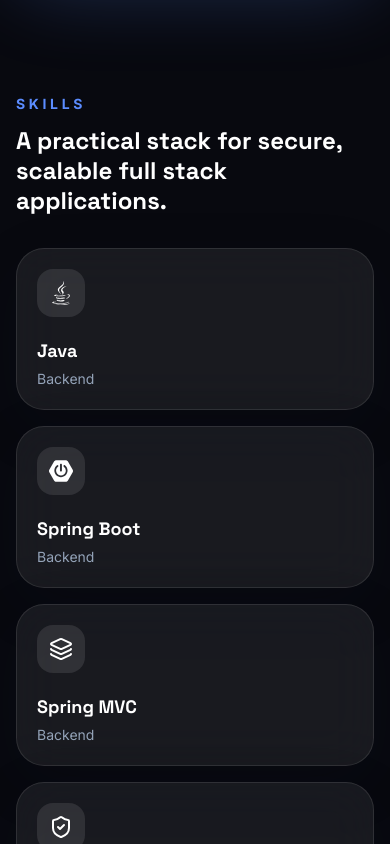
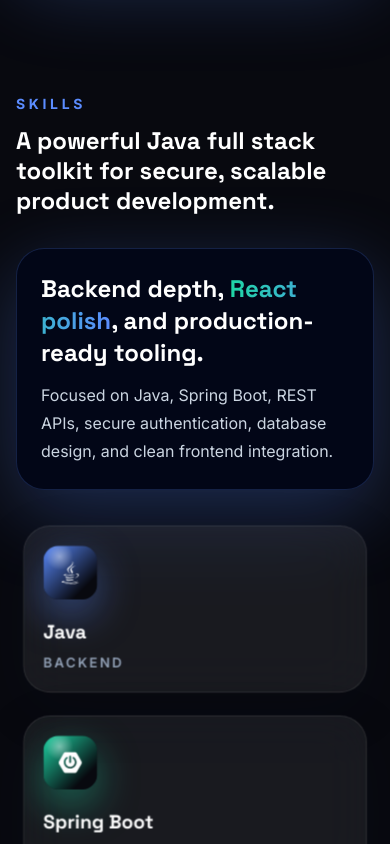
Before and after one commit to Jagannath-2580/Jagannath_Portfolio, a React (Vite) app: page / in a window 390 px wide. Shown: the part 3160-4004 px from the top of the page. Built offline with nearby package versions, Linux system fonts and the light colour scheme.

Commit message:
Enhance skills and mobile interactions

```diff
--- a/src/App.tsx
+++ b/src/App.tsx
@@ -1,4 +1,5 @@
-import { Route, Routes } from 'react-router-dom';
+import { useEffect } from 'react';
+import { Route, Routes, useLocation } from 'react-router-dom';
 import { Footer } from './components/Footer';
 import { Hero } from './components/Hero';
 import { CustomCursor, Loader, Navbar, ScrollProgress } from './components/Layout';
@@ -27,12 +28,26 @@
   );
 }
 
+function ScrollToTop() {
+  const { pathname, hash } = useLocation();
+
+  useEffect(() => {
+    if (hash) return;
+    window.scrollTo({ top: 0, left: 0, behavior: 'auto' });
+  }, [pathname, hash]);
+
+  return null;
+}
+
 export default function App() {
   return (
-    <Routes>
-      <Route path="/" element={<PortfolioPage />} />
-      <Route path="/projects/:slug" element={<ProjectDetails />} />
-      <Route path="*" element={<PortfolioPage />} />
-    </Routes>
+    <>
+      <ScrollToTop />
+      <Routes>
+        <Route path="/" element={<PortfolioPage />} />
+        <Route path="/projects/:slug" element={<ProjectDetails />} />
+        <Route path="*" element={<PortfolioPage />} />
+      </Routes>
+    </>
   );
 }
--- a/src/components/Hero.tsx
+++ b/src/components/Hero.tsx
@@ -57,7 +57,13 @@
           <div className="absolute -inset-6 rounded-[44px] bg-gradient-to-br from-electric/25 via-aurora/20 to-ember/20 blur-3xl" />
           <div className="relative overflow-hidden rounded-[32px] border border-white/20 bg-[#7fb0f0] p-3 shadow-glow backdrop-blur-2xl dark:bg-[#7fb0f0]">
             <div className="overflow-hidden rounded-[24px] bg-[#7fb0f0]">
-              <img src={profile.photo} alt="Jagannath Behera profile" className="h-[380px] w-full scale-[1.18] object-cover object-[50%_24%] sm:h-[500px] lg:h-[540px]" />
+              <img
+                src={profile.photo}
+                alt="Jagannath Behera profile"
+                draggable={false}
+                onContextMenu={(event) => event.preventDefault()}
+                className="h-[380px] w-full select-none scale-[1.18] object-cover object-[50%_24%] sm:h-[500px] lg:h-[540px]"
+              />
             </div>
             <div className="absolute bottom-5 left-5 right-5 overflow-hidden rounded-2xl border border-white/30 bg-[#050816]/95 p-4 text-white shadow-[0_28px_80px_rgba(0,0,0,.72)] ring-1 ring-electric/30 backdrop-blur-2xl sm:bottom-6 sm:left-6 sm:right-6 sm:p-5">
               <div className="absolute inset-0 bg-gradient-to-br from-electric/18 via-transparent to-aurora/14" />
--- a/src/components/Sections.tsx
+++ b/src/components/Sections.tsx
@@ -2,9 +2,12 @@
 import { motion } from 'framer-motion';
 import { ArrowUpRight, BookOpen, CheckCircle2, Download, Github, Info as InfoIcon, Mail, Send } from 'lucide-react';
 import { FormEvent, useState } from 'react';
+import type { CSSProperties } from 'react';
 import { Link } from 'react-router-dom';
 import { contactCards, education, experience, profile, projects, skills } from '../data/portfolio';
 import { SectionShell } from './Layout';
+
+const skillAccents = ['#5b8cff', '#1fd6a5', '#ff7a59', '#f43f5e', '#a78bfa', '#22d3ee'];
 
 export function About() {
   return (
@@ -46,22 +49,31 @@
 
 export function Skills() {
   return (
-    <SectionShell id="skills" eyebrow="Skills" title="A practical stack for secure, scalable full stack applications.">
+    <SectionShell id="skills" eyebrow="Skills" title="A powerful Java full stack toolkit for secure, scalable product development.">
+      <div className="mb-8 max-w-3xl rounded-[28px] border border-electric/20 bg-slate-950 p-6 text-white shadow-glow">
+        <p className="font-display text-2xl font-bold">
+          Backend depth, <span className="bg-gradient-to-r from-aurora to-electric bg-clip-text text-transparent">React polish</span>, and production-ready tooling.
+        </p>
+        <p className="mt-3 leading-7 text-slate-300">
+          Focused on Java, Spring Boot, REST APIs, secure authentication, database design, and clean frontend integration.
+        </p>
+      </div>
       <div className="grid gap-4 sm:grid-cols-2 lg:grid-cols-3 xl:grid-cols-4">
         {skills.map(({ name, category, Icon }, index) => (
           <motion.div
             key={name}
-            className="group glass-panel p-5 transition hover:-translate-y-1 hover:border-electric/40 hover:shadow-glow"
-            initial={{ opacity: 0, y: 18 }}
+            className="skill-card group p-5"
+            style={{ '--skill-accent': skillAccents[index % skillAccents.length] } as CSSProperties}
+            initial={{ opacity: 0, y: 22, scale: 0.96 }}
             whileInView={{ opacity: 1, y: 0 }}
             viewport={{ once: true }}
-            transition={{ delay: index * 0.025 }}
+            transition={{ delay: index * 0.025, duration: 0.45 }}
           >
-            <div className="mb-5 flex h-12 w-12 items-center justify-center rounded-2xl bg-slate-950 text-white transition group-hover:bg-gradient-to-br group-hover:from-electric group-hover:to-aurora dark:bg-white/10">
+            <div className="skill-icon mb-5 flex h-14 w-14 items-center justify-center rounded-2xl text-white">
               <Icon size={24} />
             </div>
-            <h3 className="font-display text-lg font-bold text-slate-950 dark:text-white">{name}</h3>
-            <p className="mt-1 text-sm text-slate-500 dark:text-slate-400">{category}</p>
+            <h3 className="font-display text-xl font-extrabold text-slate-950 transition group-hover:text-[var(--skill-accent)] dark:text-white">{name}</h3>
+            <p className="mt-2 text-sm font-semibold uppercase tracking-[0.16em] text-slate-500 dark:text-slate-400">{category}</p>
           </motion.div>
         ))}
       </div>
--- a/src/styles/index.css
+++ b/src/styles/index.css
@@ -113,6 +113,53 @@
   .contact-card:hover .contact-card-arrow {
     @apply translate-x-1 -translate-y-1 text-aurora;
   }
+
+  .skill-card {
+    @apply relative overflow-hidden rounded-[28px] border border-slate-200/70 bg-white/[0.76] shadow-soft backdrop-blur-xl transition duration-300 hover:-translate-y-2 hover:shadow-glow active:-translate-y-1 dark:border-white/10 dark:bg-white/[0.07];
+  }
+
+  .skill-card::before {
+    content: '';
+    @apply absolute inset-0 opacity-0 transition duration-300;
+    background:
+      radial-gradient(circle at 18% 14%, color-mix(in srgb, var(--skill-accent) 34%, transparent), transparent 34%),
+      linear-gradient(135deg, color-mix(in srgb, var(--skill-accent) 16%, transparent), transparent 58%);
+  }
+
+  .skill-card::after {
+    content: '';
+    @apply absolute -bottom-12 left-1/2 h-24 w-28 -translate-x-1/2 rounded-full opacity-0 blur-2xl transition duration-300;
+    background: var(--skill-accent);
+  }
+
+  .skill-card:hover::before,
+  .skill-card:active::before {
+    @apply opacity-100;
+  }
+
+  .skill-card:hover::after,
+  .skill-card:active::after {
+    @apply opacity-60;
+  }
+
+  .skill-card > * {
+    @apply relative z-10;
+  }
+
+  .skill-icon {
+    background:
+      radial-gradient(circle at 30% 20%, rgba(255, 255, 255, 0.42), transparent 24%),
+      linear-gradient(135deg, var(--skill-accent), #08090f 78%);
+    box-shadow: 0 16px 42px color-mix(in srgb, var(--skill-accent) 42%, transparent);
+    transition: transform 0.3s ease, box-shadow 0.3s ease, filter 0.3s ease;
+  }
+
+  .skill-card:hover .skill-icon,
+  .skill-card:active .skill-icon {
+    transform: translateY(-4px) rotate(-5deg) scale(1.08);
+    filter: saturate(1.2);
+    box-shadow: 0 22px 55px color-mix(in srgb, var(--skill-accent) 64%, transparent);
+  }
 }
 
 a,
```
